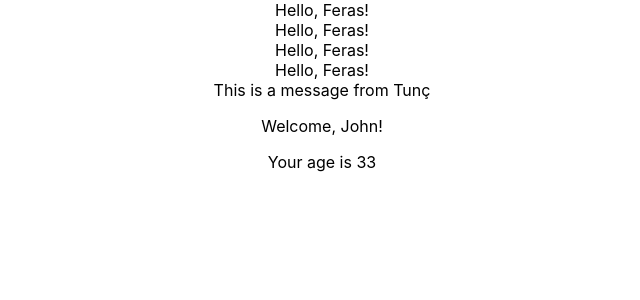
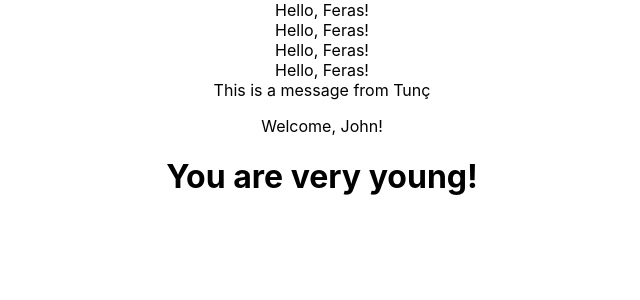
Before and after one commit to tuncduluc/ReactExs, a React (Create React App) app in the folder my-app/: page / in a window 1280 px wide. Shown: the top 300 px of the page, without its empty margins (318-958 px from the left). Built offline with nearby package versions, Linux system fonts and the light colour scheme.

Commit message:
Conditional Rendering - Render the "You are very young!"

```diff
--- a/my-app/src/App.js
+++ b/my-app/src/App.js
@@ -12,7 +12,7 @@
       <Hello/>
       <Hello/>
       <Message/>
-      <Welcome name="John" age={33}/>
+      <Welcome name="John" age={15}/>
     </div>
   );
 }
--- a/my-app/src/components/Welcome.js
+++ b/my-app/src/components/Welcome.js
@@ -7,9 +7,9 @@
     return (<div>
             <p>Welcome, {this.props.name}!</p>
 
-             {this.props.age>18 && this.props.age<65 && this.props.name=="John"
+             {this.props.age>18
               ?<Age age={this.props.age}/>
-              :<h1>You are too young or too old or you are not John.</h1>}
+              :<h1>You are very young!</h1>}
             </div>
             );
 
```
